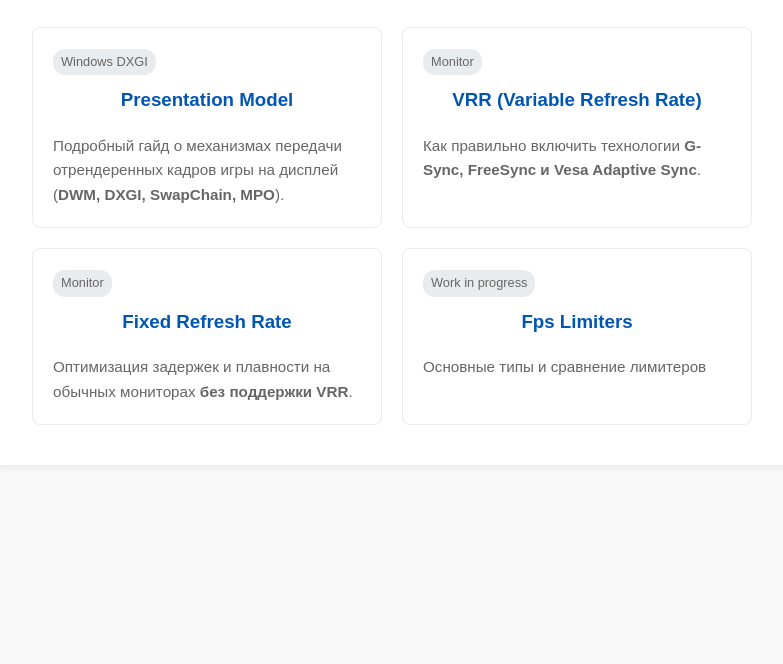
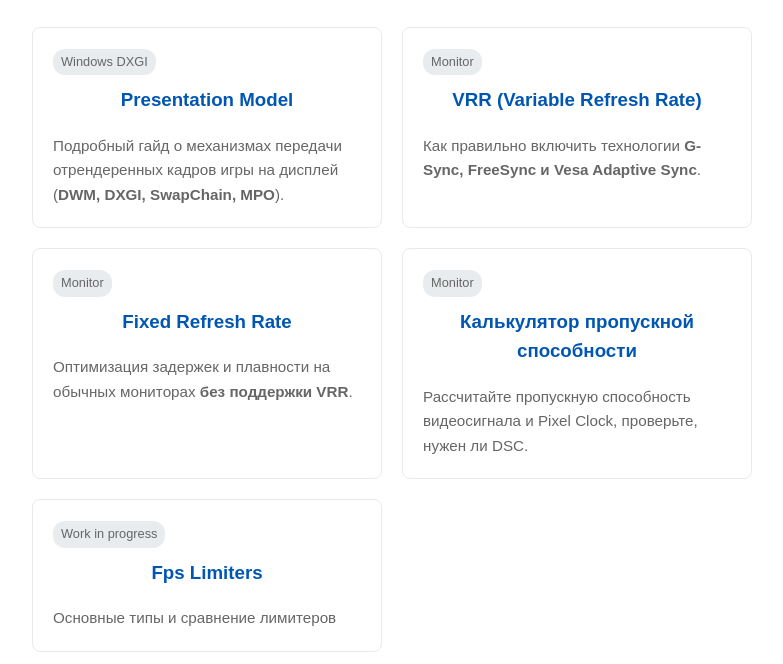
Before and after one commit to Andrilaz/Andrilaz.github.io, a plain HTML site: page index.html in a window 1280 px wide. Shown: the part 164-828 px from the top of the page, without its empty margins (248-1031 px from the left). Before the commit the page ends 800 px from the top, so only its background shows below. Drawn offline with Linux system fonts and the light colour scheme.

Commit message:
Link bandwidth calculator from both homepages

```diff
--- a/index.html
+++ b/index.html
@@ -48,6 +48,12 @@
     <p>Оптимизация задержек и плавности на обычных мониторах <strong>без поддержки VRR</strong>.</p>
 </a>
 
+        <a href="dsc.html#calculator-title" class="article-card">
+            <span class="tag">Monitor</span>
+            <h3>Калькулятор пропускной способности</h3>
+            <p>Рассчитайте пропускную способность видеосигнала и Pixel Clock, проверьте, нужен ли DSC.</p>
+        </a>
+
 <div class="article-card article-card-pending">
     <span class="tag">Work in progress</span>
     <h3>Fps Limiters</h3>
```
Also changed, not shown: en/index.html (+6 -0 lines).
